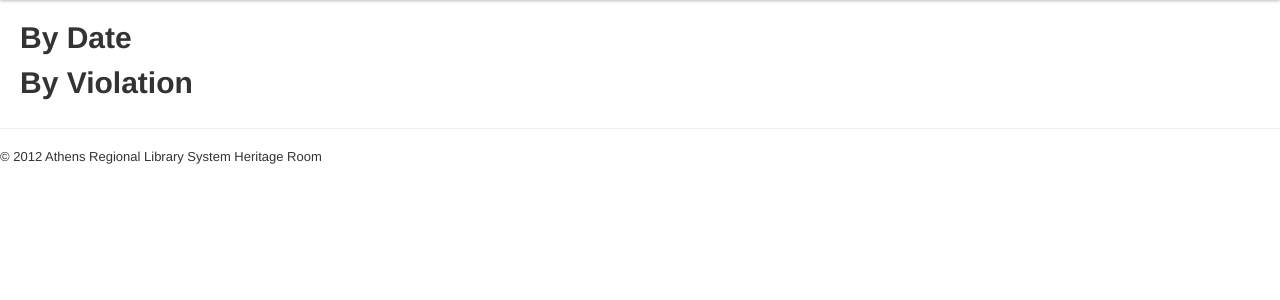
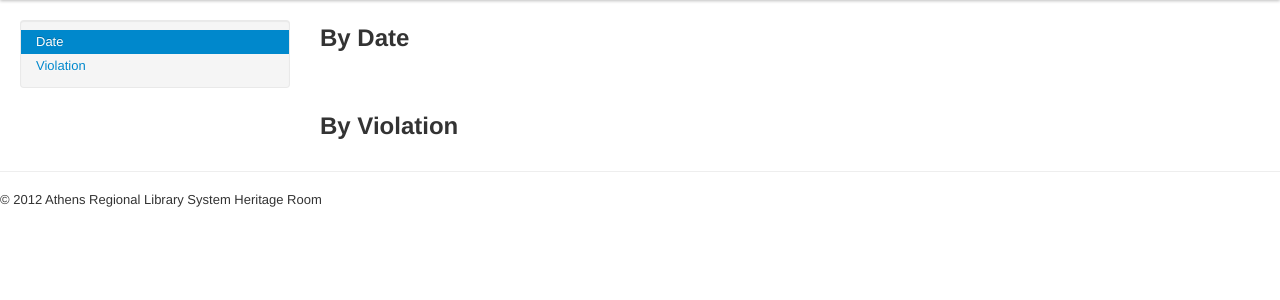
Before and after one commit to dhellmann/athensdocket, a Flask app: page /browse in a window 1280 px wide. Shown: the part 40-340 px from the top of the page. Run offline with Flask 2, Linux system fonts and the light colour scheme; data that the repository does not hold is empty; some libraries are stand-ins or nearby versions.

Commit message:
left navlist on browse page
Change-Id: I7cf9c0a6357c1a8d972a88a4d0111e69bf49d939

```diff
--- a/docket/templates/base.html
+++ b/docket/templates/base.html
@@ -11,6 +11,11 @@
       }
       .sidebar-nav {
         padding: 9px 0;
+      }
+      /* Space out sub-sections more
+      -------------------------------------------------- */
+      section {
+        padding-top: 60px;
       }
     </style>
     <link href="{{ url_for('static', filename='bootstrap/css/bootstrap-responsive.min.css') }}" rel="stylesheet">
--- a/docket/templates/browse.html
+++ b/docket/templates/browse.html
@@ -2,12 +2,21 @@
 {% block title %}Browse{% endblock %}
 
 {% block content %}
-
 <div class="container-fluid">
 
-  <div class="row-fluid">
-    <div class="span12">
-      <h1 id="date">By Date</h1>
+<div class="row">
+
+  <div class="span3">
+    <div class="well sidebar-nav">
+      <ul class="nav nav-list">
+        <li class="active"><a href="#date">Date</a></li>
+        <li><a href="#violation">Violation</a></li>
+      </ul>
+    </div>
+  </div>
+
+  <div class="span9" id="date">
+    <h2>By Date</h2>
     <ul>
       {% for y in years %}
       <li>{{y}}</li>
@@ -16,9 +25,9 @@
   </div><!--/span-->
 </div><!--/row-->
 
-  <div class="row-fluid">
-    <div class="span12">
-      <h1 id="date">By Violation</h1>
+<div class="row">
+  <div class="span9 offset3" id="violation">
+    <h2>By Violation</h2>
     <ul>
       {% for v in violations %}
       <li>{{v.code}} -- {{v.summary}}</li>
@@ -27,6 +36,6 @@
   </div><!--/span-->
 </div><!--/row-->
 
-</div>
+</div><!--/container-fluid-->
 
 {% endblock %}
```
Lines whose indentation alone changed are shown as unchanged.
